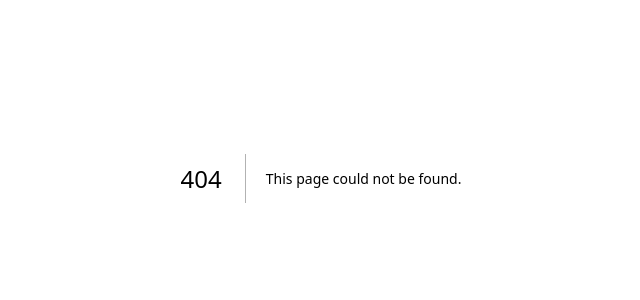
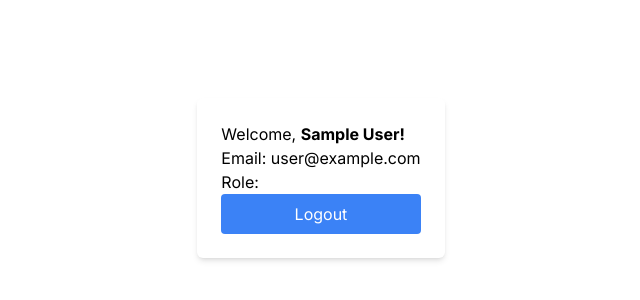
Before and after one commit to heart-01/next-prisma, a Next.js app: page /profile in a window 1280 px wide. Before the commit this address had no page. Shown: the part 222-522 px from the top of the page, without its empty margins (319-959 px from the left). Built offline with nearby package versions, Linux system fonts and the light colour scheme; no server answers; sample sign-in values are in the browser's storage.

Commit message:
Feat: Add page profile and api profile

```diff
--- /dev/null
+++ b/src/app/api/profile/route.ts
@@ -0,0 +1,22 @@
+import { getServerSession } from "next-auth/next";
+import { authOptions } from "../auth/[...nextauth]/route";
+
+interface Session {
+  user?: {
+    name?: string;
+    email?: string;
+    image?: string;
+    role?: string;
+  };
+  expires?: string;
+}
+
+export async function GET(request: Request): Promise<Response> {
+  const session: Session | null = await getServerSession(authOptions);
+
+  console.log("session", session);
+
+  return Response.json({
+    message: "test",
+  });
+}
--- /dev/null
+++ b/src/app/profile/page.tsx
@@ -0,0 +1,36 @@
+"use client";
+
+import { useSession, signOut } from "next-auth/react";
+import { useRouter } from "next/navigation";
+import { useEffect } from "react";
+
+export default function Profile() {
+  const { data: session, status } = useSession();
+
+  const router = useRouter();
+
+  useEffect(() => {
+    if (status === "unauthenticated") {
+      router.push("/");
+    }
+  }, [status, router]);
+
+  // When after loading success and have session, show profile
+  return (
+    status === "authenticated" &&
+    session.user && (
+      <div className="flex h-screen items-center justify-center">
+        <div className="bg-white p-6 rounded-md shadow-md">
+          <p>
+            Welcome, <b>{session.user.name}!</b>
+          </p>
+          <p>Email: {session.user.email}</p>
+          <p>Role: {session.user.role}</p>
+          <button onClick={() => signOut({ callbackUrl: "/" })} className="w-full bg-blue-500 text-white py-2 rounded">
+            Logout
+          </button>
+        </div>
+      </div>
+    )
+  );
+}
```
